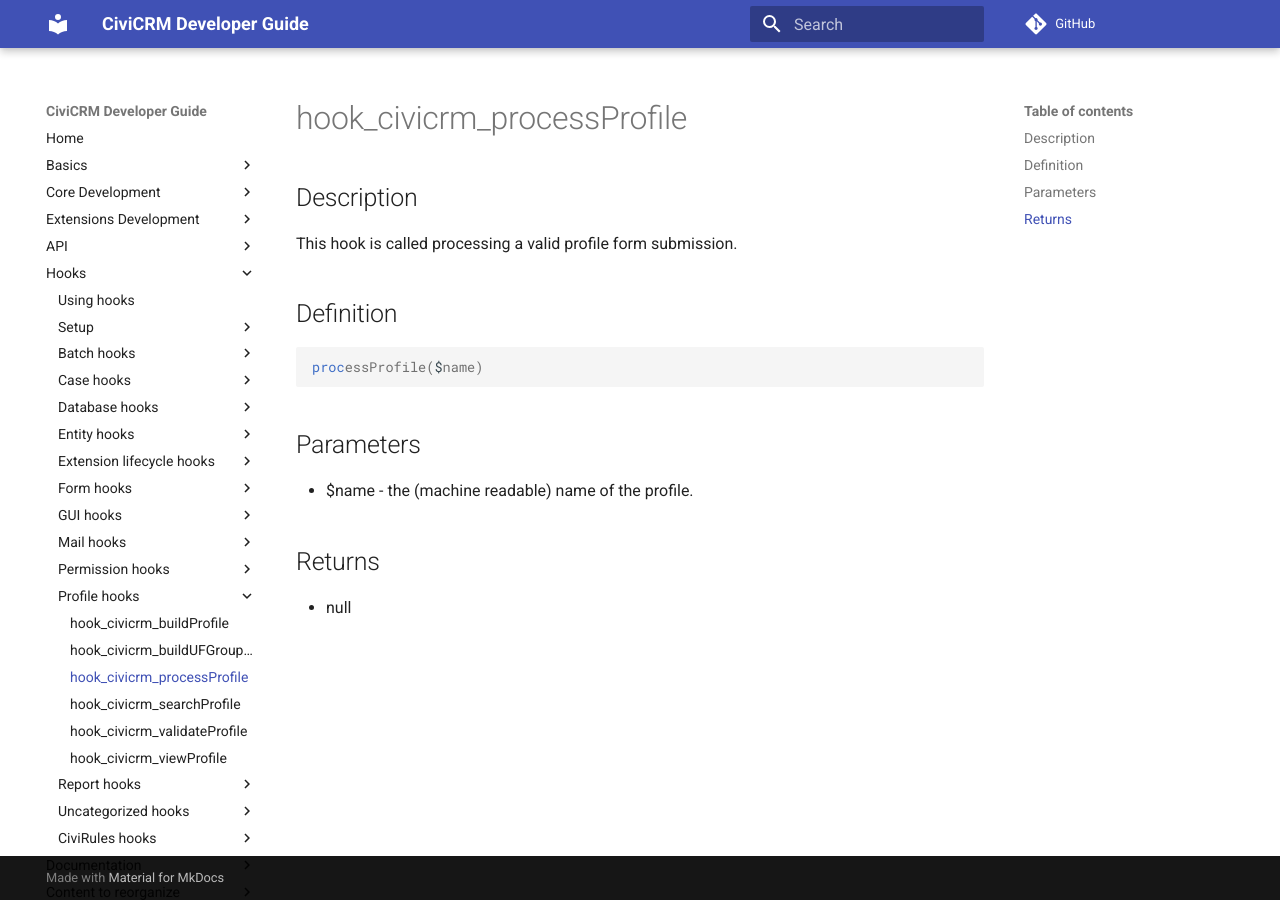
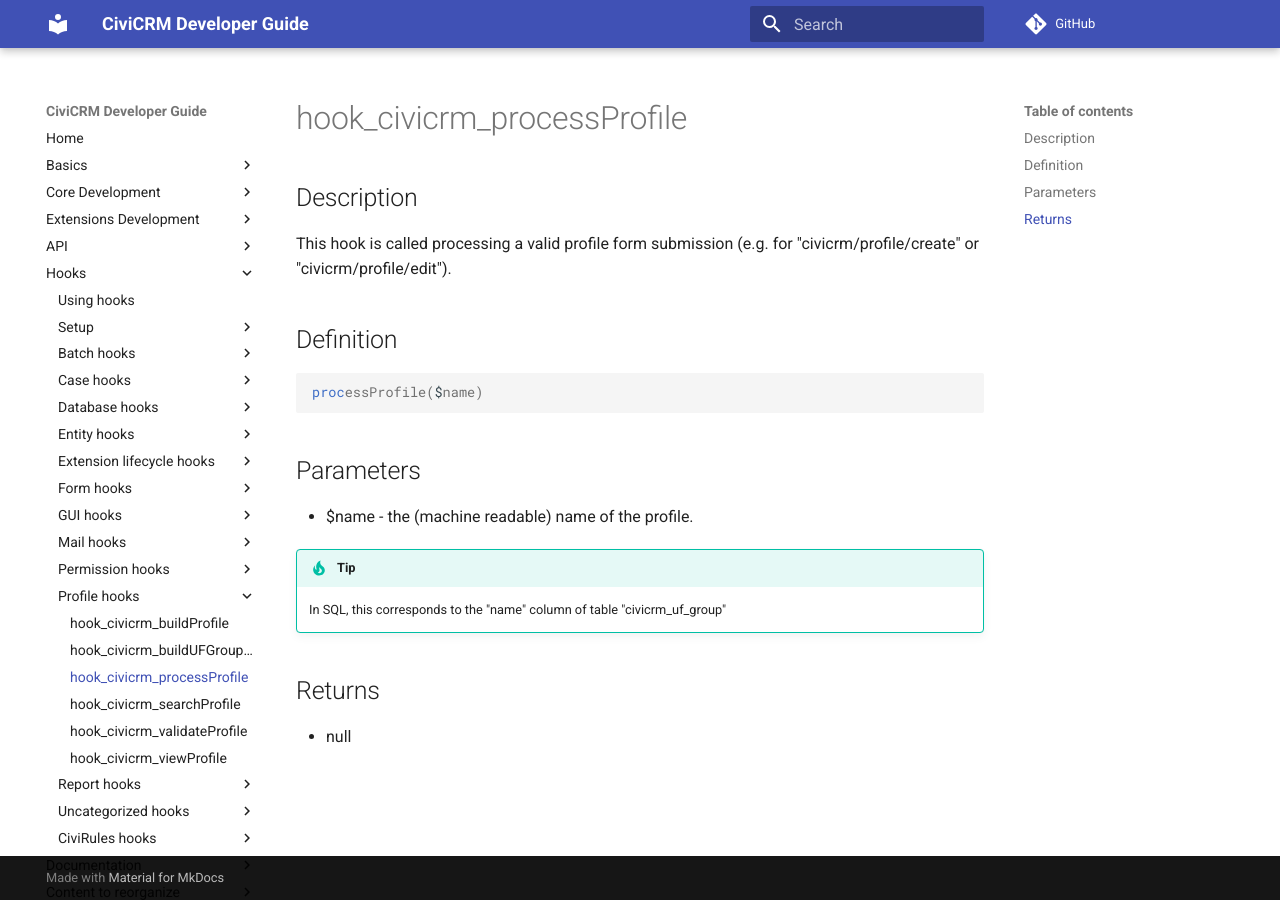
Before and after one commit to civicrm/civicrm-dev-docs, an MkDocs documentation site: the page built from docs/hooks/hook_civicrm_processProfile.md, in a window 1280 px wide. Built offline with MkDocs 1.6.1 and Material for MkDocs 9.7.7, drawn with Linux system fonts in a browser that asks for light colours; comment, search, counter and statistics services are not loaded; old or Windows-style settings are respelled for this version of MkDocs.

Commit message:
Added clarity and hints for hook processProfile

```diff
--- a/docs/hooks/hook_civicrm_processProfile.md
+++ b/docs/hooks/hook_civicrm_processProfile.md
@@ -2,7 +2,7 @@
 
 ## Description
 
-This hook is called processing a valid profile form submission.
+This hook is called processing a valid profile form submission (e.g. for "civicrm/profile/create" or "civicrm/profile/edit").
 
 ## Definition
 
@@ -12,6 +12,9 @@
 
 -   $name - the (machine readable) name of the profile.
 
+!!! Tip
+    In SQL, this corresponds to the "name" column of table "civicrm_uf_group"
+
 ## Returns
 
 -   null
```
